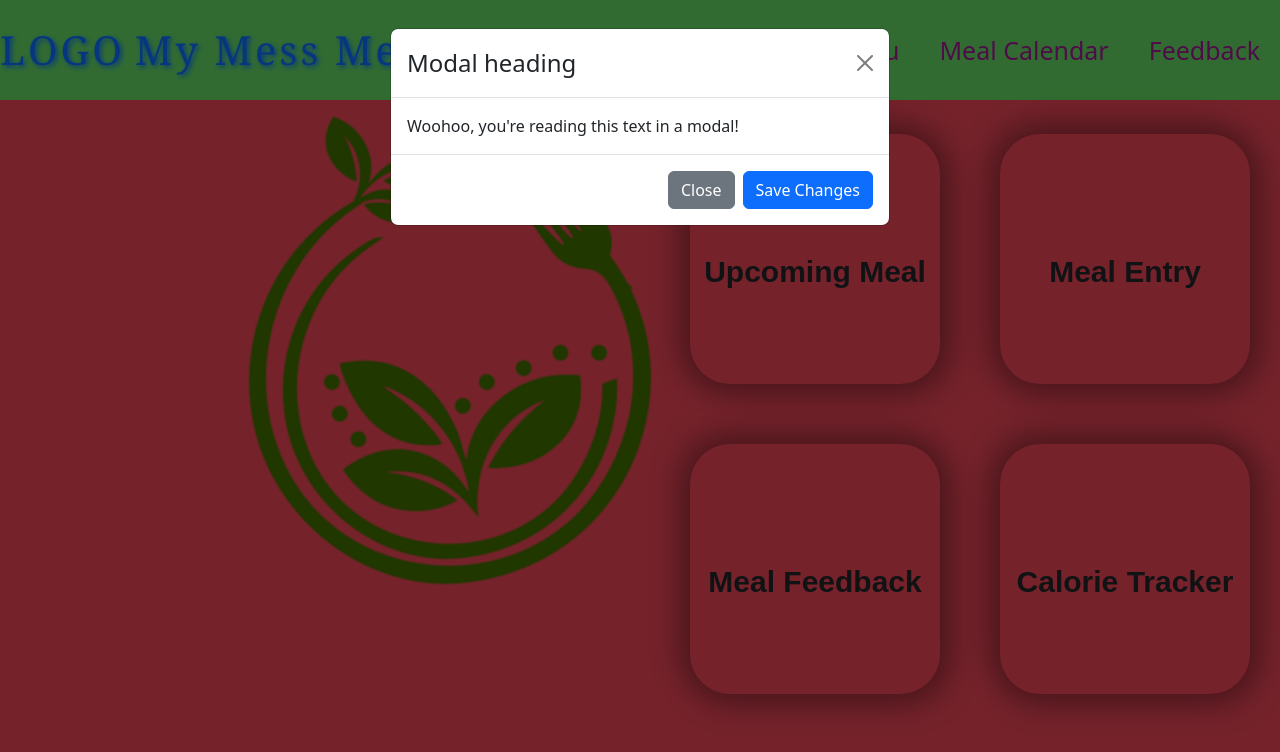
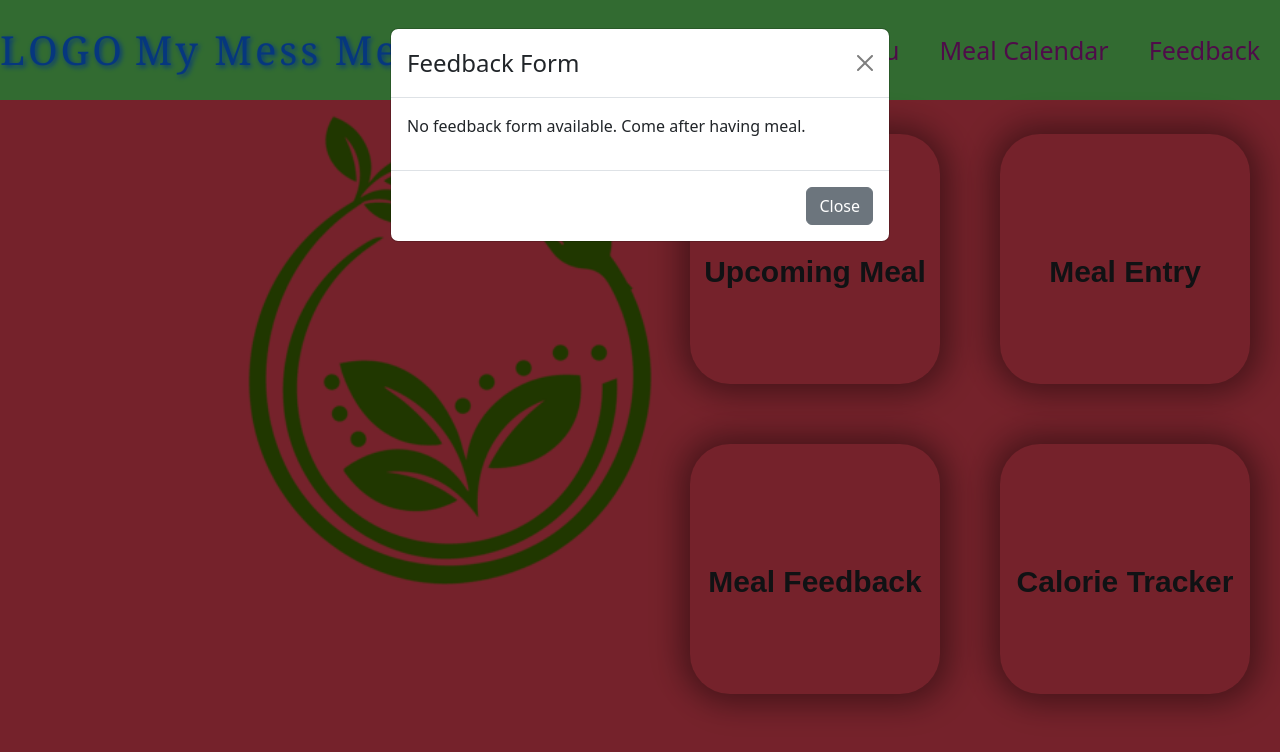
Before and after one commit to s4shreya/my-mess-meal, a React (Create React App) app: page / in a window 1280 px wide. Both pictures are taken after a click on the element "Meal Feedback". Shown: the top 752 px of the page. Built offline with nearby package versions, Linux system fonts and the light colour scheme.

Commit message:
added feedback form

```diff
--- a/package.json
+++ b/package.json
@@ -14,6 +14,7 @@
     "bootstrap-switch-button-react": "^1.2.0",
     "react": "^18.2.0",
     "react-bootstrap": "^2.7.2",
+    "react-bootstrap-star-rating": "^3.5.5-alpha.0.3",
     "react-dom": "^18.2.0",
     "react-router-dom": "^6.8.1",
     "react-scripts": "5.0.1",
--- a/src/components/feedback/MealFeedback.js
+++ b/src/components/feedback/MealFeedback.js
@@ -6,12 +6,7 @@ import MealFeedbackModal from "./MealFeedbackModal";
 function MealEntryMealFeedback() {
   const [isModalOpen, setIsModalOpen] = useState(false);
 
-    function showFeedbackModal() {
-        console.log("in show");
-        setIsModalOpen(true);
-    }
-
-//   const showFeedbackModal = () => setIsModalOpen(true);
+  const showFeedbackModal = () => setIsModalOpen(true);
 
   const closeFeedbackModal = () => setIsModalOpen(false);
 
--- a/src/components/feedback/MealFeedbackModal.js
+++ b/src/components/feedback/MealFeedbackModal.js
@@ -1,20 +1,64 @@
-import Button from 'react-bootstrap/Button';
-import Modal from 'react-bootstrap/Modal';
+import { useContext } from "react";
+
+import Button from "react-bootstrap/Button";
+import Modal from "react-bootstrap/Modal";
+import MenuContext from "../../store/menu-context";
+import Form from "react-bootstrap/Form";
+import StarRating from "react-bootstrap-star-rating";
+// import 'path/to/css/star-rating.min.css';
+// import 'http://netdna.bootstrapcdn.com/bootstrap/3.3.5/css/bootstrap.min.css';
 
 function MealFeedbackModal(props) {
+  const menuCtxt = useContext(MenuContext);
+
+  let content;
+
+  if (menuCtxt.meal === 0 && menuCtxt.day === 0) {
+    content = <p>No feedback form available. Come after having meal.</p>;
+  } else {
+    let count = menuCtxt.currentCount;
+    count--;
+    const mealDetails = menuCtxt.findMeal(count);
+
+    content = (
+      <section>
+        <h2>Feedback for {mealDetails[0]}</h2>
+        <h3>Meal timings: {mealDetails[1]}</h3>
+        <h4>Menu Item: {mealDetails[2]}</h4>
+        <Form>
+          <Form.Group className="mb-3">
+            <Form.Label>Full Name</Form.Label>
+            <Form.Control
+              type="text"
+              placeholder="write Anonymous if you don't wan't to disclose your identity"
+            />
+          </Form.Group>
+
+          <StarRating defaultValue={5} min={0} max={10} step={0.5} />
+          <Form.Group className="mb-3">
+            <Form.Label>Feedback</Form.Label>
+            <Form.Control as="textarea" rows={3} />
+          </Form.Group>
+        </Form>
+      </section>
+    );
+  }
+
   return (
     <Modal show={props.show} onHide={props.handleClose}>
       <Modal.Header closeButton>
-          <Modal.Title>Modal heading</Modal.Title>
+        <Modal.Title>Feedback Form</Modal.Title>
       </Modal.Header>
-        <Modal.Body>Woohoo, you're reading this text in a modal!</Modal.Body>
+      <Modal.Body>{content}</Modal.Body>
       <Modal.Footer>
         <Button variant="secondary" onClick={props.handleClose}>
           Close
         </Button>
+        {menuCtxt.meal !== 0 && menuCtxt.day !== 0 && (
           <Button variant="primary" onClick={props.handleClose}>
             Save Changes
           </Button>
+        )}
       </Modal.Footer>
     </Modal>
   );
--- a/src/store/menu-context.js
+++ b/src/store/menu-context.js
@@ -7,15 +7,18 @@ const MenuContext = createContext({
   timings: "",
   menu: "",
   calories: 0,
+  meal: 0,
+  day: 0,
   totalCalories: 0,
   incrementCount: () => {},
-  addCalories: cal => {}
+  findMeal: (count) => {},
+  addCalories: (cal) => {},
 });
 
 export function MenuContextProvider(props) {
   const [counter, setCounter] = useState(0);
 
-  const incrementCounter = () => setCounter(counter+1);
+  const incrementCounter = () => setCounter(counter + 1);
 
   const menuItemsList = [[], [], []];
   menuItemsList[0] = [
@@ -48,8 +51,9 @@ export function MenuContextProvider(props) {
     { name: "Aloo tamatar, chapati, rice", calories: 211 },
   ];
 
-  let meal = counter % 3;
-  let day = Math.trunc(counter / 3);
+  const findMeal = (count) => {
+    let meal = count % 3;
+    let day = Math.trunc(count / 3);
     let mealName, timings, menu, calories;
 
     if (meal === 0) {
@@ -69,14 +73,20 @@ export function MenuContextProvider(props) {
       calories = menuItemsList[meal][day].calories;
     }
 
+    return [mealName, timings, menu, calories, meal, day];
+  };
+
   const context = {
     menuItems: menuItemsList,
     currentCount: counter,
-    mealName: mealName,
-    timings: timings,
-    menu: menu,
-    calories: calories,
+    mealName: findMeal(counter)[0],
+    timings: findMeal(counter)[1],
+    menu: findMeal(counter)[2],
+    calories: findMeal(counter)[3],
+    meal: findMeal(counter)[4],
+    day: findMeal(counter)[5],
     incrementCount: incrementCounter,
+    findMeal: findMeal,
   };
 
   return (
```
Also changed, not shown: 1 other file (tests, documents, lock files or other folders). Lines whose indentation alone changed are shown as unchanged.
